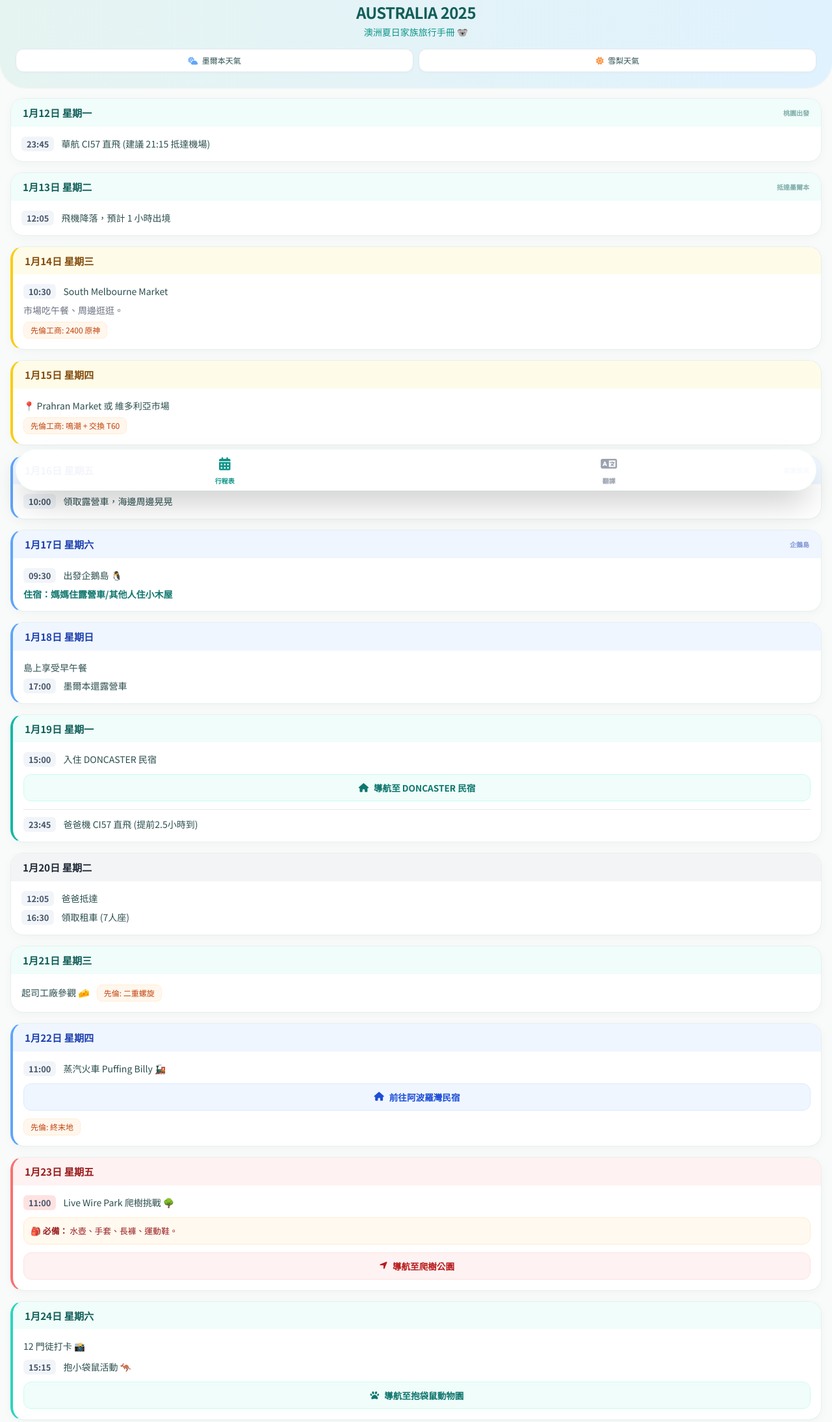
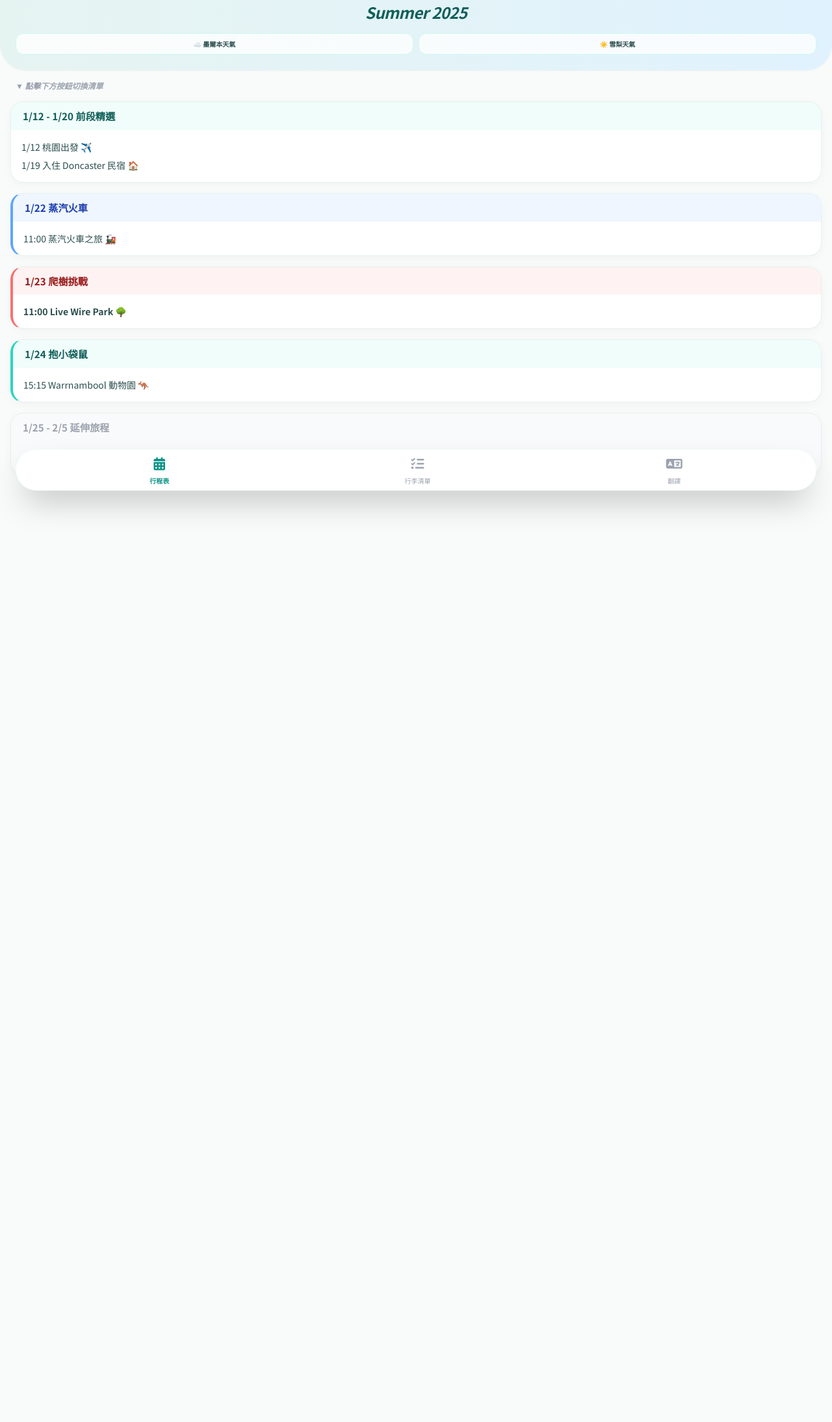
Before and after one commit to merajie81-crypto/melbourne-trip, a plain HTML site: page index.html in a window 1280 px wide. Shown: the part 21-2209 px from the top of the page at 65% size. After the commit the page ends 881 px from the top, so only its background shows below. Drawn offline with nearby package versions, Linux system fonts and the light colour scheme.

Commit message:
Update index.html

```diff
--- a/index.html
+++ b/index.html
@@ -11,169 +11,125 @@
         body { background-color: #F8FBFA; font-family: 'Noto Sans TC', sans-serif; color: #2C4E4E; }
         .day-card { background: white; border-radius: 20px; box-shadow: 0 4px 15px rgba(0,0,0,0.03); border: 1px solid #E6F0EE; position: relative; overflow: hidden; margin-bottom: 16px; }
         .day-header { padding: 10px 18px; font-weight: bold; display: flex; justify-content: space-between; align-items: center; font-size: 0.95rem; }
-        .time-badge { background: #F1F5F9; color: #475569; padding: 2px 8px; border-radius: 6px; font-weight: bold; font-size: 0.8rem; margin-right: 8px; }
-        .work-badge { background: #FFF7ED; color: #C2410C; padding: 2px 10px; border-radius: 8px; font-size: 0.75rem; border: 1px solid #FFEDD5; display: inline-block; }
-        .location-btn { background: #F0FDFA; color: #0F766E; border: 1px solid #CCFBF1; padding: 10px; border-radius: 12px; font-size: 0.85rem; font-weight: bold; margin-top: 10px; display: inline-flex; align-items: center; width: 100%; justify-content: center; }
-        .weather-btn { background: #FFFFFF; border: 1px solid #E2E8F0; padding: 8px; border-radius: 12px; font-size: 0.75rem; flex: 1; text-align: center; box-shadow: 0 2px 5px rgba(0,0,0,0.02); }
-        .info-box { background: #FFF9F0; border: 1px solid #FFEBCD; padding: 10px; border-radius: 12px; font-size: 0.8rem; margin-top: 8px; }
+        .tab-content { display: none; }
+        .tab-content.active { display: block; animation: fadeIn 0.4s ease; }
+        @keyframes fadeIn { from { opacity: 0; } to { opacity: 1; } }
+        /* 勾選單樣式 */
+        .check-item { display: flex; align-items: flex-start; padding: 12px; border-bottom: 1px solid #F8FAFC; cursor: pointer; transition: 0.2s; }
+        .check-item input { width: 18px; height: 18px; margin-right: 12px; margin-top: 3px; accent-color: #0D9488; }
+        .check-item.done span { text-decoration: line-through; color: #94A3B8; }
+        .nav-btn.active { color: #0D9488; font-weight: bold; }
+        .warning-box { background: #FFF1F2; border-left: 4px solid #F43F5E; padding: 10px; font-size: 0.75rem; color: #9F1239; margin-bottom: 10px; }
     </style>
 </head>
 <body class="pb-28">
 
     <header class="bg-gradient-to-r from-[#E6F4F1] to-[#E0F2FE] p-6 rounded-b-[40px] text-center shadow-sm">
-        <h1 class="text-2xl font-black text-teal-800 tracking-tight">AUSTRALIA 2025</h1>
-        <p class="text-teal-600 mt-1 text-sm font-medium">澳洲夏日家族旅行手冊 🐨</p>
-
-        <div class="flex gap-2 mt-4">
-            <a href="https://www.google.com/search?q=melbourne+weather" target="_blank" class="weather-btn">
-                <i class="fas fa-cloud-sun text-blue-400 mr-1"></i> 墨爾本天氣
-            </a>
-            <a href="https://www.google.com/search?q=sydney+weather" target="_blank" class="weather-btn">
-                <i class="fas fa-sun text-orange-400 mr-1"></i> 雪梨天氣
-            </a>
+        <h1 class="text-2xl font-black text-teal-800 tracking-tight italic">Summer 2025</h1>
+        <div class="flex gap-2 mt-4 text-[10px]">
+            <a href="https://www.google.com/search?q=melbourne+weather" target="_blank" class="bg-white/80 py-2 rounded-xl flex-1 border border-teal-100 font-bold">☁️ 墨爾本天氣</a>
+            <a href="https://www.google.com/search?q=sydney+weather" target="_blank" class="bg-white/80 py-2 rounded-xl flex-1 border border-teal-100 font-bold">☀️ 雪梨天氣</a>
         </div>
     </header>
 
-    <main class="p-4 space-y-4">
+    <main class="p-4">
+        <div id="plan-tab" class="tab-content active space-y-4">
+            <div class="text-xs text-gray-400 font-bold mb-2 ml-2 italic">▼ 點擊下方按鈕切換清單</div>
+            <div class="day-card"><div class="day-header bg-teal-50 text-teal-800"><span>1/12 - 1/20 前段精選</span></div><div class="p-4 text-sm space-y-2"><p>1/12 桃園出發 ✈️</p><p>1/19 入住 Doncaster 民宿 🏠</p></div></div>
+            <div class="day-card border-l-4 border-l-blue-400"><div class="day-header bg-blue-50 text-blue-800"><span>1/22 蒸汽火車</span></div><div class="p-4 text-sm">11:00 蒸汽火車之旅 🚂</div></div>
+            <div class="day-card border-l-4 border-l-red-400"><div class="day-header bg-red-50 text-red-800"><span>1/23 爬樹挑戰</span></div><div class="p-4 text-sm font-bold">11:00 Live Wire Park 🌳</div></div>
+            <div class="day-card border-l-4 border-l-teal-400"><div class="day-header bg-teal-50 text-teal-800"><span>1/24 抱小袋鼠</span></div><div class="p-4 text-sm">15:15 Warrnambool 動物園 🦘</div></div>
+            <div class="day-card bg-gray-50 text-gray-400"><div class="day-header"><span>1/25 - 2/5 延伸旅程</span></div><div class="p-4 text-sm italic">包含慢慢回程與雪梨計畫。</div></div>
+        </div>
+
+        <div id="check-tab" class="tab-content space-y-4">
+            <h2 class="text-xl font-bold text-teal-800 px-2 flex items-center"><i class="fas fa-suitcase-rolling mr-2 text-teal-500"></i>打包檢查表</h2>
 
             <div class="day-card">
-            <div class="day-header bg-teal-50 text-teal-800"><span>1月12日 星期一</span><span class="text-[10px] opacity-50">桃園出發</span></div>
-            <div class="p-4 text-sm"><span class="time-badge">23:45</span> 華航 CI57 直飛 (建議 21:15 抵達機場)</div>
-        </div>
-
-        <div class="day-card">
-            <div class="day-header bg-teal-50 text-teal-800"><span>1月13日 星期二</span><span class="text-[10px] opacity-50">抵達墨爾本</span></div>
-            <div class="p-4 text-sm"><span class="time-badge">12:05</span> 飛機降落，預計 1 小時出境</div>
-        </div>
-
-        <div class="day-card border-l-4 border-l-yellow-400">
-            <div class="day-header bg-yellow-50 text-yellow-800"><span>1月14日 星期三</span></div>
-            <div class="p-4 text-sm space-y-2">
-                <p><span class="time-badge">10:30</span> South Melbourne Market</p>
-                <p class="text-gray-500">市場吃午餐、周邊逛逛。</p>
-                <div class="work-badge">先倫工商: 2400 原神</div>
-            </div>
-        </div>
-
-        <div class="day-card border-l-4 border-l-yellow-400">
-            <div class="day-header bg-yellow-50 text-yellow-800"><span>1月15日 星期四</span></div>
-            <div class="p-4 text-sm space-y-2">
-                <p>📍 Prahran Market 或 維多利亞市場</p>
-                <div class="work-badge">先倫工商: 鳴潮 + 交換 T60</div>
-            </div>
-        </div>
-
-        <div class="day-card border-l-4 border-l-blue-400">
-            <div class="day-header bg-blue-50 text-blue-800"><span>1月16日 星期五</span><span class="text-[10px] opacity-50">拿露營車</span></div>
-            <div class="p-4 text-sm"><span class="time-badge">10:00</span> 領取露營車，海邊周邊晃晃</div>
-        </div>
-
-        <div class="day-card border-l-4 border-l-blue-400">
-            <div class="day-header bg-blue-50 text-blue-800"><span>1月17日 星期六</span><span class="text-[10px] opacity-50">企鵝島</span></div>
-            <div class="p-4 text-sm space-y-2">
-                <p><span class="time-badge">09:30</span> 出發企鵝島 🐧</p>
-                <p class="font-bold text-teal-700">住宿：媽媽住露營車/其他人住小木屋</p>
-            </div>
-        </div>
-
-        <div class="day-card border-l-4 border-l-blue-400">
-            <div class="day-header bg-blue-50 text-blue-800"><span>1月18日 星期日</span></div>
-            <div class="p-4 text-sm space-y-2">
-                <p>島上享受早午餐</p>
-                <p><span class="time-badge">17:00</span> 墨爾本還露營車</p>
-            </div>
-        </div>
-
-        <div class="day-card border-l-4 border-l-teal-500">
-            <div class="day-header bg-teal-50 text-teal-800"><span>1月19日 星期一</span></div>
-            <div class="p-4 text-sm space-y-3">
-                <p><span class="time-badge">15:00</span> 入住 DONCASTER 民宿</p>
-                <a href="https://www.google.com/maps/search/?api=1&query=5+Elgar+Court+701+Doncaster+VIC+3108" class="location-btn"><i class="fas fa-home mr-2"></i> 導航至 DONCASTER 民宿</a>
-                <hr>
-                <p><span class="time-badge">23:45</span> 爸爸機 CI57 直飛 (提前2.5小時到)</p>
+                <div class="day-header bg-teal-600 text-white">必帶文件與基本品</div>
+                <div class="p-2">
+                    <label class="check-item" onclick="toggleCheck(this)"><input type="checkbox"> <span>護照 (帶兩吋照片備用)</span></label>
+                    <label class="check-item" onclick="toggleCheck(this)"><input type="checkbox"> <span>手機、錢包、信用卡</span></label>
+                    <label class="check-item" onclick="toggleCheck(this)"><input type="checkbox"> <span>澳洲轉接頭 (八字型)</span></label>
+                    <label class="check-item" onclick="toggleCheck(this)"><input type="checkbox"> <span>牙刷、泳衣</span></label>
                 </div>
             </div>
 
             <div class="day-card">
-            <div class="day-header bg-gray-100 text-gray-800"><span>1月20日 星期二</span></div>
-            <div class="p-4 text-sm space-y-2">
-                <p><span class="time-badge">12:05</span> 爸爸抵達</p>
-                <p><span class="time-badge">16:30</span> 領取租車 (7人座)</p>
+                <div class="day-header bg-blue-500 text-white">常用與慢性藥品</div>
+                <div class="p-3">
+                    <div class="warning-box">
+                        <strong>⚠️ 重要提醒：</strong><br>
+                        慢性病處方箋請帶足份量，必附英文診斷證明。若藥含「麻黃素」或「嗎啡」成分務必申報！
+                    </div>
+                    <label class="check-item" onclick="toggleCheck(this)"><input type="checkbox"> <span>感冒藥、止痛藥 (普拿疼)</span></label>
+                    <label class="check-item" onclick="toggleCheck(this)"><input type="checkbox"> <span>腸胃藥、止瀉藥、暈車藥</span></label>
+                    <label class="check-item" onclick="toggleCheck(this)"><input type="checkbox"> <span>痠痛貼布 (走很多路必備)</span></label>
                 </div>
             </div>
 
-        <div class="day-card">
-            <div class="day-header bg-teal-50 text-teal-800"><span>1月21日 星期三</span></div>
-            <div class="p-4 text-sm">起司工廠參觀 🧀 <div class="work-badge ml-2">先倫: 二重螺旋</div></div>
-        </div>
-
-        <div class="day-card border-l-4 border-l-blue-400">
-            <div class="day-header bg-blue-50 text-blue-800"><span>1月22日 星期四</span></div>
-            <div class="p-4 text-sm space-y-3">
-                <p><span class="time-badge">11:00</span> 蒸汽火車 Puffing Billy 🚂</p>
-                <a href="https://www.google.com/maps/search/?api=1&query=21+Seeberg+Court+Apollo+Bay+VIC+3233" class="location-btn text-blue-700 bg-blue-50 border-blue-100"><i class="fas fa-home mr-2"></i> 前往阿波羅灣民宿</a>
-                <div class="work-badge">先倫: 終末地</div>
+            <div class="day-card border-l-4 border-l-orange-400">
+                <div class="day-header bg-orange-50 text-orange-800">穿著指南 (13~35度)</div>
+                <div class="p-3">
+                    <p class="text-[10px] text-orange-600 mb-2 font-bold italic">💡 洋蔥式穿法：早晚涼、中午熱</p>
+                    <label class="check-item" onclick="toggleCheck(this)"><input type="checkbox"> <span>厚外套、薄外套各一</span></label>
+                    <label class="check-item" onclick="toggleCheck(this)"><input type="checkbox"> <span>短袖為主、長袖備用</span></label>
+                    <label class="check-item" onclick="toggleCheck(this)"><input type="checkbox"> <span>短褲、長褲 (正式+休閒)</span></label>
+                    <label class="check-item" onclick="toggleCheck(this)"><input type="checkbox"> <span>布鞋、休閒鞋</span></label>
+                    <label class="check-item" onclick="toggleCheck(this)"><input type="checkbox"> <span>涼鞋 或 拖鞋</span></label>
+                    <label class="check-item" onclick="toggleCheck(this)"><input type="checkbox"> <span>遮陽帽、保暖帽、墨鏡</span></label>
                 </div>
             </div>
 
-        <div class="day-card border-l-4 border-l-red-400">
-            <div class="day-header bg-red-50 text-red-800"><span>1月23日 星期五</span></div>
-            <div class="p-4 text-sm space-y-3">
-                <p><span class="time-badge bg-red-100">11:00</span> Live Wire Park 爬樹挑戰 🌳</p>
-                <div class="info-box text-red-800"><strong>🎒 必備：</strong> 水壺、手套、長褲、運動鞋。</div>
-                <a href="https://www.google.com/maps/search/?api=1&query=180+Erskine+Falls+Rd+Lorne+VIC+3232" class="location-btn bg-red-50 border-red-100 text-red-700"><i class="fas fa-location-arrow mr-2"></i> 導航至爬樹公園</a>
+            <div class="day-card border-l-4 border-l-red-500">
+                <div class="day-header bg-red-50 text-red-800">爬樹特備 (1/23)</div>
+                <div class="p-2">
+                    <label class="check-item" onclick="toggleCheck(this)"><input type="checkbox"> <span>攀爬用手套</span></label>
+                    <label class="check-item" onclick="toggleCheck(this)"><input type="checkbox"> <span>舒適攀爬長褲 (非短褲)</span></label>
                 </div>
             </div>
-
-        <div class="day-card border-l-4 border-l-teal-400">
-            <div class="day-header bg-teal-50 text-teal-800"><span>1月24日 星期六</span></div>
-            <div class="p-4 text-sm space-y-3">
-                <p>12 門徒打卡 📸</p>
-                <p><span class="time-badge">15:15</span> 抱小袋鼠活動 🦘</p>
-                <a href="https://www.google.com/maps/search/?api=1&query=Warrnambool+Wildlife+Encounters" class="location-btn"><i class="fas fa-paw mr-2"></i> 導航至抱袋鼠動物園</a>
         </div>
-        </div>
-
-        <div class="day-card">
-            <div class="day-header bg-gray-50"><span>1月25日 星期日</span></div>
-            <div class="p-4 text-sm">慢慢開回墨爾本 (經 Geelong)</div>
-        </div>
-        <div class="day-card">
-            <div class="day-header bg-gray-50"><span>1月26日 星期一</span></div>
-            <div class="p-4 text-sm text-gray-400 italic">暫無計畫</div>
-        </div>
-        <div class="day-card">
-            <div class="day-header bg-red-50 text-red-800"><span>1月27日 星期二</span></div>
-            <div class="p-4 text-sm"><span class="time-badge">23:20</span> 沁沁、先倫返台 ✈️</div>
-        </div>
-
-        <div class="day-card border-dashed border-2 border-yellow-200">
-            <div class="day-header bg-yellow-50 text-yellow-800"><span>1月28日 星期三</span></div>
-            <div class="p-4 text-sm">12:00 還車。下午開始自由行程。</div>
-        </div>
-
-        <div class="day-card bg-purple-50/30 border-purple-100">
-            <div class="day-header bg-purple-100 text-purple-800"><span>1月29日 - 2月4日</span><span class="text-[10px] opacity-60">雪梨計畫</span></div>
-            <div class="p-4 text-sm text-purple-700">期間預計前往雪梨觀光，詳細內容待確認。</div>
-        </div>
-
-        <div class="day-card">
-            <div class="day-header bg-gray-100"><span>2月5日 星期三</span></div>
-            <div class="p-4 text-sm text-center text-gray-500">旅程圓滿結束 🏠</div>
-        </div>
-
     </main>
 
-    <nav class="fixed bottom-6 left-6 right-6 h-16 bg-white/95 shadow-2xl rounded-full border border-teal-50 flex justify-around items-center px-6">
-        <div class="text-teal-600 flex flex-col items-center">
+    <nav class="fixed bottom-6 left-6 right-6 h-16 bg-white shadow-2xl rounded-full border border-teal-50 flex justify-around items-center px-6">
+        <button id="plan-btn" onclick="switchTab('plan-tab', this)" class="nav-btn active flex flex-col items-center">
             <i class="fas fa-calendar-alt text-xl"></i>
-            <span class="text-[10px] mt-1 font-bold">行程表</span>
-        </div>
+            <span class="text-[10px] mt-1">行程表</span>
+        </button>
+        <button id="check-btn" onclick="switchTab('check-tab', this)" class="nav-btn text-gray-400 flex flex-col items-center">
+            <i class="fas fa-tasks text-xl"></i>
+            <span class="text-[10px] mt-1">行李清單</span>
+        </button>
         <a href="https://translate.google.com/" target="_blank" class="text-gray-400 flex flex-col items-center">
             <i class="fas fa-language text-xl"></i>
-            <span class="text-[10px] mt-1 font-bold">翻譯</span>
+            <span class="text-[10px] mt-1">翻譯</span>
         </a>
     </nav>
 
+    <script>
+        function switchTab(tabId, btn) {
+            document.querySelectorAll('.tab-content').forEach(t => t.classList.remove('active'));
+            document.getElementById(tabId).classList.add('active');
+            document.querySelectorAll('.nav-btn').forEach(b => {
+                b.classList.remove('active', 'text-teal-600');
+                b.classList.add('text-gray-400');
+            });
+            btn.classList.add('active');
+            btn.classList.remove('text-gray-400');
+            window.scrollTo({ top: 0, behavior: 'smooth' });
+        }
+        function toggleCheck(el) {
+            const checkbox = el.querySelector('input');
+            // 注意：點擊 label 會觸發兩次事件，這段 script 处理 checkbox 的同步
+            if (event.target.tagName !== 'INPUT') {
+                checkbox.checked = !checkbox.checked;
+            }
+            if (checkbox.checked) {
+                el.classList.add('done');
+            } else {
+                el.classList.remove('done');
+            }
+        }
+    </script>
 </body>
 </html>
```
Lines whose indentation alone changed are shown as unchanged.
